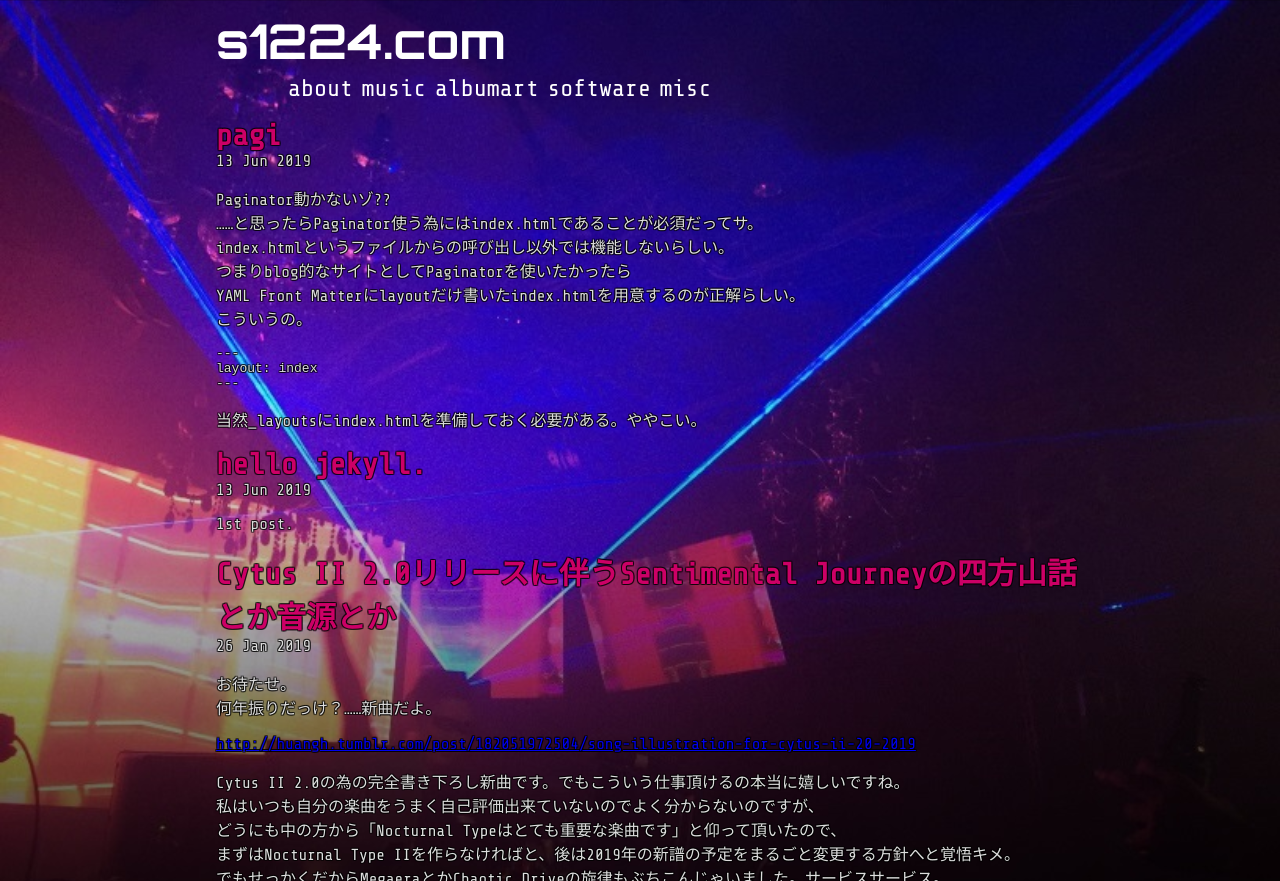
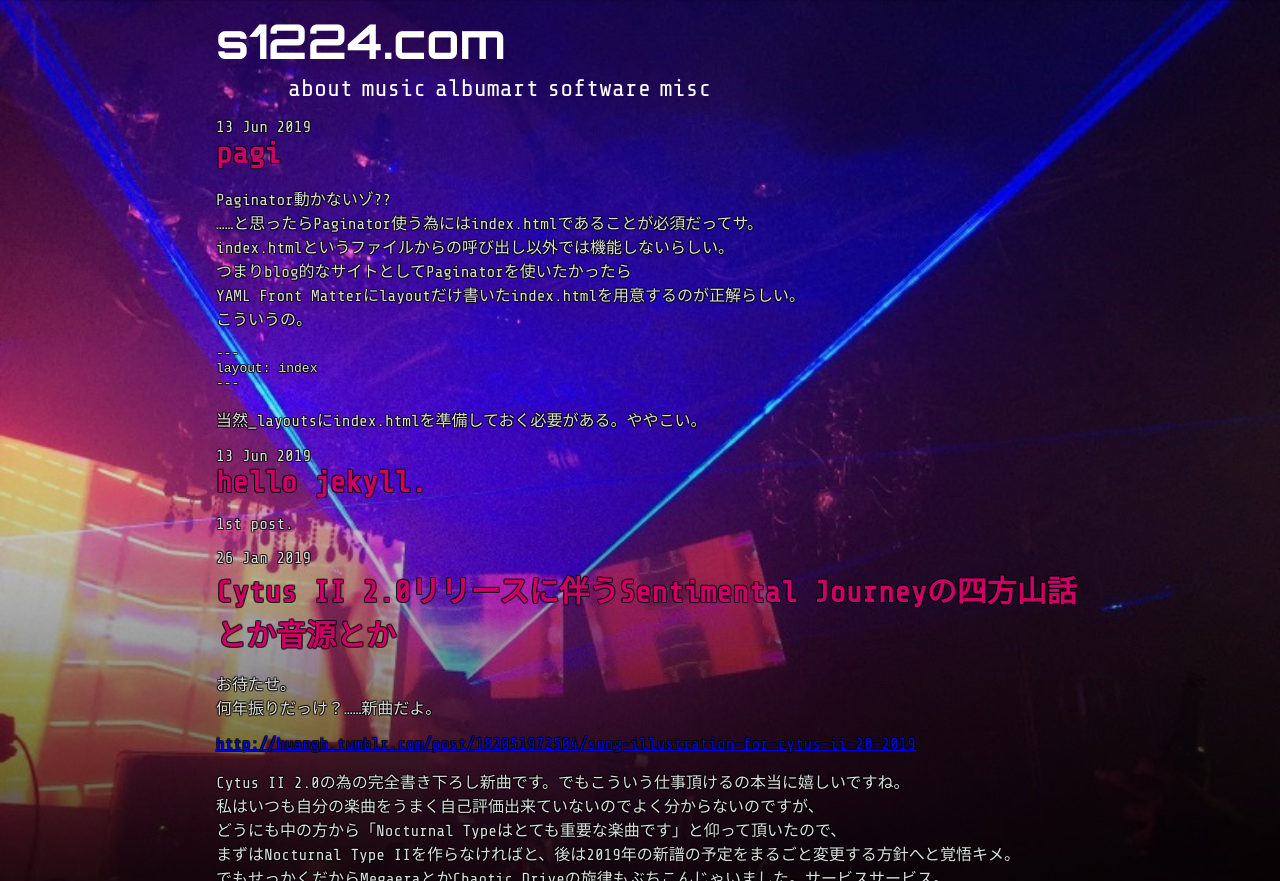
Before and after one commit to switchworks/switchworks.github.io, a Jekyll site: the page built from index.html, in a window 1280 px wide and 900 px high, cut to the strip 0-881 px from the top of the window. Built offline with Jekyll 4.4.1, drawn with Linux system fonts in a browser that asks for light colours; the list of posts is cut into pages by our own code.

Commit message:
Update index.html

```diff
--- a/_layouts/index.html
+++ b/_layouts/index.html
@@ -4,8 +4,8 @@ title: root
 ---
 <!-- ページ分割されたpostsに対してループ -->
 {% for post in paginator.posts %}
+  <time>{{ post.date | date_to_string }}</time>
   <h1><a href="{{ post.url }}">{{ post.title }}</a></h1>
-  <time>{{ post.date | date_to_string }}</time>
   <div class="content">
     {{ post.content }}
   </div>
```
